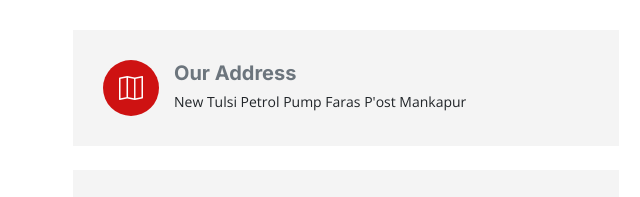
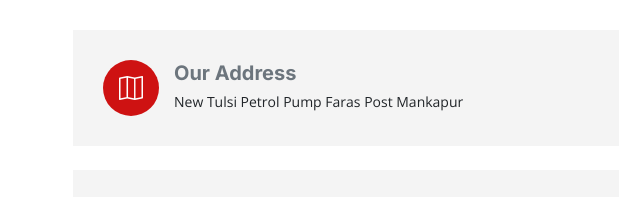
Before and after one commit to Chetu061/Anandhotelwebsite, a plain HTML site: page index.html in a window 1280 px wide. Shown: the part 6977-7174 px from the top of the page, 9-649 px from the left. Drawn offline with nearby package versions, Linux system fonts and the light colour scheme; grey boxes are pictures that could not be loaded.

Commit message:
footer changes

```diff
--- a/index.html
+++ b/index.html
@@ -724,7 +724,7 @@ A swimming pool party is a lively and enjoyable event where guests gather to soc
               <i class="icon bi bi-map flex-shrink-0"></i>
               <div>
                 <h3>Our Address</h3>
-                <p>New Tulsi Petrol Pump Faras P'ost Mankapur</p>
+                <p>New Tulsi Petrol Pump Faras Post Mankapur</p>
               </div>
             </div>
           </div><!-- End Info Item -->
```
